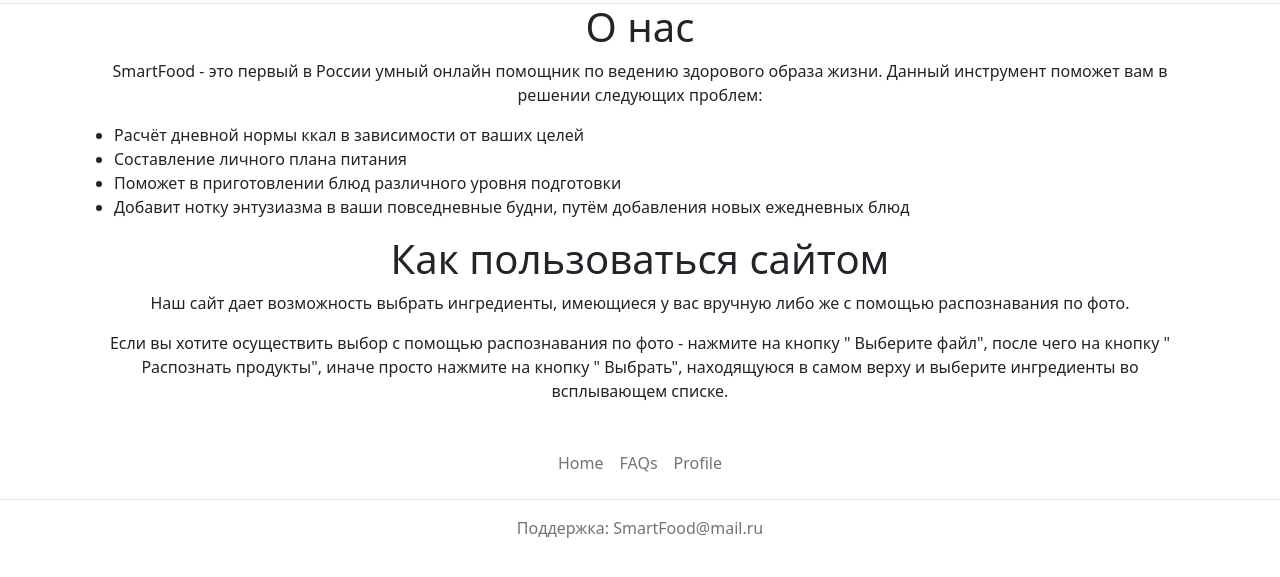
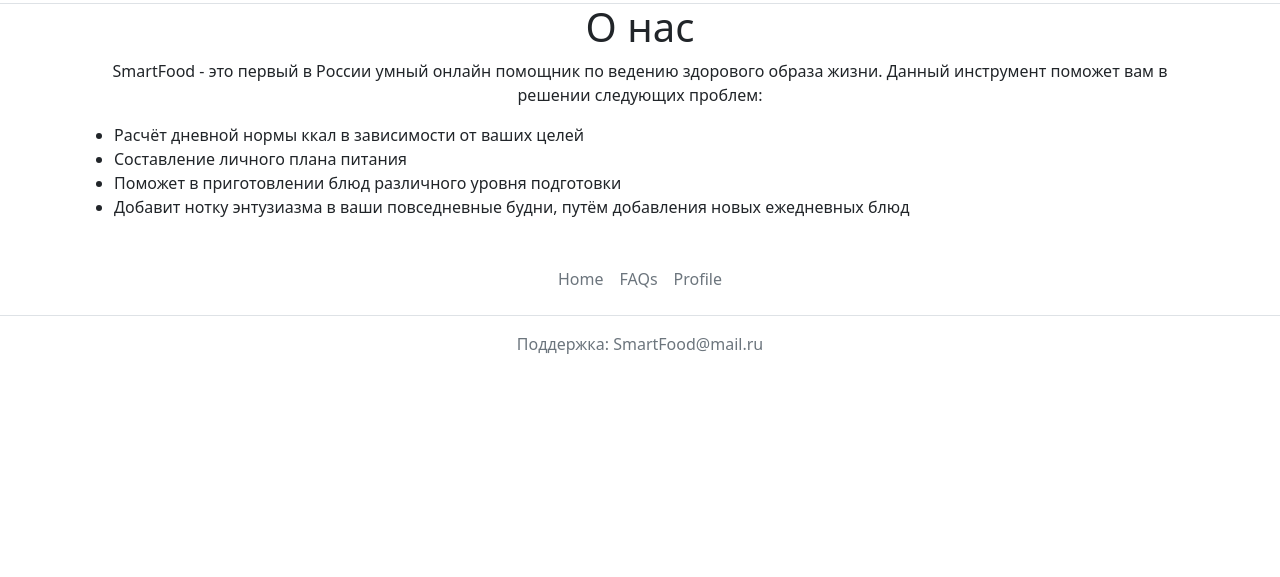
Before and after one commit to Mikrikle/smartfood, a Django app: page /smartfood/faq/ in a window 1280 px wide. Shown: the part 53-630 px from the top of the page. Run offline with Django 3.2, Linux system fonts and the light colour scheme; some libraries are stand-ins or nearby versions.

Commit message:
Change faq

```diff
--- a/siteapp/templates/faq.html
+++ b/siteapp/templates/faq.html
@@ -13,13 +13,5 @@
     <li>Добавит нотку энтузиазма в ваши повседневные будни, путём добавления новых ежедневных блюд</li>
 </ul>
 </p>
-    <h1 align="center">Как пользоваться сайтом</h1>
-    <p align="center">
-        Наш сайт дает возможность выбрать ингредиенты, имеющиеся у вас вручную либо же с помощью распознавания по фото.
-    </p>
-    <p align="center">
-        Если вы хотите осуществить выбор с помощью распознавания по фото - нажмите на кнопку " Выберите файл", после чего на кнопку " Распознать продукты",
-        иначе просто нажмите на кнопку " Выбрать", находящуюся в самом верху и выберите ингредиенты во всплывающем списке.
-    </p>
 </div>
 {% endblock %}
```
